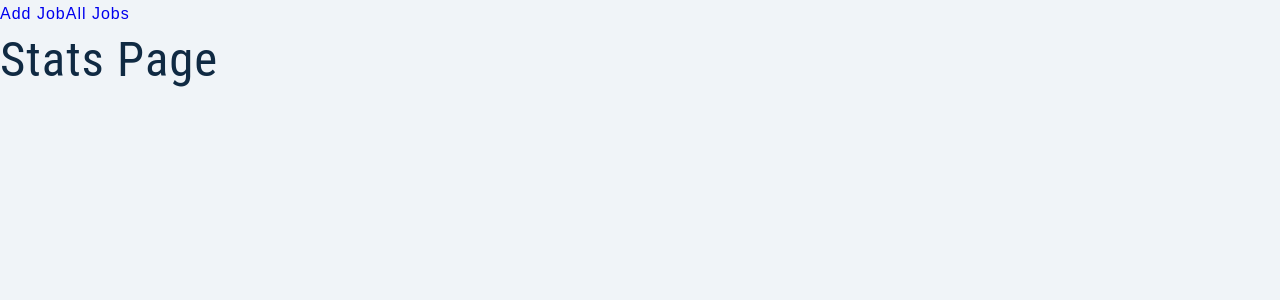
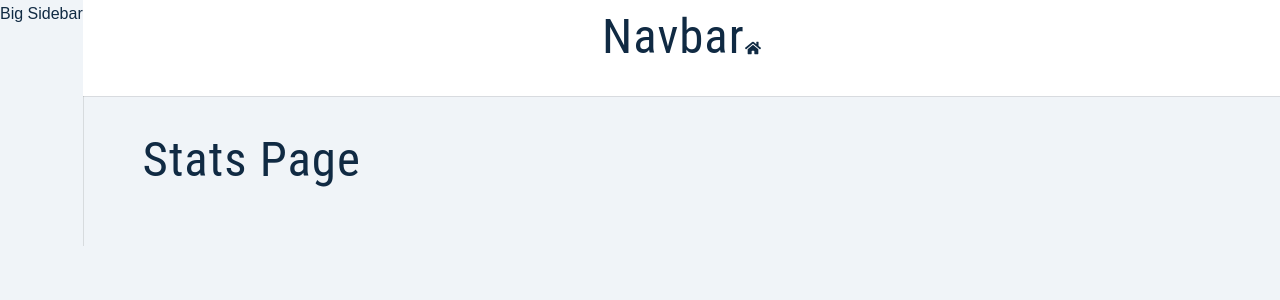
Before and after one commit to saman-zdf/jobfinder-client, a React (Create React App) app: page / in a window 1280 px wide. Shown: the top 300 px of the page. Built offline with nearby package versions, Linux system fonts and the light colour scheme; sample sign-in values are in the browser's storage.

Commit message:
added sharedLayout of Navbarm and Sidebars for diff screen sizes

```diff
--- a/package.json
+++ b/package.json
@@ -11,6 +11,7 @@
     "normalize.css": "^8.0.1",
     "react": "^17.0.2",
     "react-dom": "^17.0.2",
+    "react-icons": "^4.3.1",
     "react-router-dom": "6",
     "react-scripts": "5.0.0",
     "styled-components": "^5.3.3",
--- /dev/null
+++ b/src/components/BigSidebar.js
@@ -0,0 +1,6 @@
+import Wrapper from '../assets/wrappers/BigSidebar';
+const BigSidebar = () => {
+  return <Wrapper>Big Sidebar</Wrapper>;
+};
+
+export default BigSidebar;
--- /dev/null
+++ b/src/components/Navbar.js
@@ -0,0 +1,13 @@
+import Wrapper from '../assets/wrappers/Navbar';
+import { FaHome } from 'react-icons/fa';
+
+const Navbar = () => {
+  return (
+    <Wrapper>
+      <h1>Navbar</h1>
+      <FaHome />
+    </Wrapper>
+  );
+};
+
+export default Navbar;
--- /dev/null
+++ b/src/components/SmallSidebar.js
@@ -0,0 +1,7 @@
+import Wrapper from '../assets/wrappers/SmallSidebar';
+
+const SmallSidebar = () => {
+  return <Wrapper>small sidebar</Wrapper>;
+};
+
+export default SmallSidebar;
--- a/src/components/index.js
+++ b/src/components/index.js
@@ -1,4 +1,7 @@
 import Logo from './Logo';
 import FormRow from './FormRow';
 import Alert from './Alert';
-export { Logo, FormRow, Alert };
+import Navbar from './Navbar';
+import SmallSidebar from './SmallSidebar';
+import BigSidebar from './BigSidebar';
+export { Logo, FormRow, Alert, Navbar, SmallSidebar, BigSidebar };
--- a/src/pages/dashboard/SharedLayout.js
+++ b/src/pages/dashboard/SharedLayout.js
@@ -1,14 +1,20 @@
-import { Outlet, Link } from 'react-router-dom';
+import { Outlet } from 'react-router-dom';
 import Wrapper from '../../assets/wrappers/SharedLayout';
+import { Navbar, SmallSidebar, BigSidebar } from '../../components';
 
 const SharedLayout = () => {
   return (
     <Wrapper>
-      <nav>
-        <Link to='add-job'>Add Job</Link>
-        <Link to='all-jobs'>All Jobs</Link>
-      </nav>
-      <Outlet />
+      <main className='dashboard'>
+        <SmallSidebar />
+        <BigSidebar />
+        <div>
+          <Navbar />
+          <div className='dashboard-page'>
+            <Outlet />
+          </div>
+        </div>
+      </main>
     </Wrapper>
   );
 };
```
Also changed, not shown: 1 other file (tests, documents, lock files or other folders).
